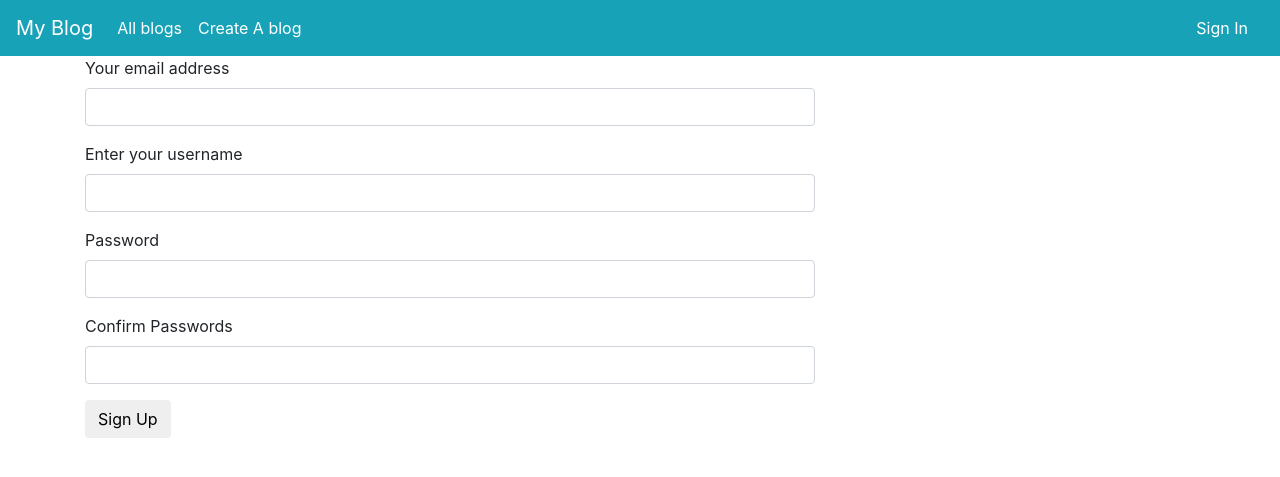
After one commit to Sieva-cmd/Myblog, a Flask app: page /authenticate/register in a window 1280 px wide. The commit adds this page. Shown: the top 477 px of the page. Run offline with Flask 2, Linux system fonts and the light colour scheme; some libraries are stand-ins or nearby versions.

Commit message:
authenticate user to login

```diff
--- a/app/auth/forms.py
+++ b/app/auth/forms.py
@@ -1,5 +1,6 @@
+from xmlrpc.client import Boolean
 from flask_wtf import FlaskForm
-from wtforms import StringField,PasswordField,SubmitField,ValidationError
+from wtforms import StringField,PasswordField,SubmitField,ValidationError,BooleanField
 from wtforms.validators import DataRequired,Email,EqualTo
 from .. models import User
 
@@ -8,6 +9,7 @@ class RegistrationForm(FlaskForm):
     email =StringField('Your email address',validators=[DataRequired(),Email()])
     username =StringField('Enter your username',validators=[DataRequired()])
     password =PasswordField('Password',validators=[DataRequired(),EqualTo('password_confirm',message='password must match')])
+    password_confirm = PasswordField('Confirm Passwords',validators = [DataRequired()])
     submit =SubmitField('Sign Up')
 
 
@@ -18,3 +20,9 @@ class RegistrationForm(FlaskForm):
     def validate_username(self,data_field):
         if User.query.filter_by(username =data_field.data).first():
             raise ValidationError('That username is taken')
+
+class LoginForm(FlaskForm):
+    email =StringField('your email address',validators=[DataRequired(),Email()])
+    password =PasswordField('password',validators=[DataRequired()])
+    remember =BooleanField('Remember Me')
+    submit =SubmitField('Sign In')
--- a/app/auth/views.py
+++ b/app/auth/views.py
@@ -1,9 +1,46 @@
-from flask import render_template
+from crypt import methods
+from flask import render_template,redirect,url_for,flash,request
 from . import auth
+from ..models import User
+from .forms import RegistrationForm,LoginForm
+from flask_login import login_user,logout_user,login_required
+from ..import db
+
+
 
 
 # authorisation views
 
-@auth.route('/login')
+@auth.route('/login',methods=["GET","POST"])
 def login():
-    return render_template('auth/login.html')
+
+    login_form =LoginForm()
+    if login_form.validate_on_submit():
+        user =User.query.filter_by(email=login_form.email.data).first()
+        if user is not None and user.verify_password(login_form.password.data):
+            login_user(user,login_form.remember.data)
+            return redirect(request.args.get('next') or url_for('main.index'))
+
+        flash('Invalid username or password')
+    title ='Blogs Login'
+    return render_template('auth/login.html',login_form=login_form,title=title)
+
+
+
+
+@auth.route('/register',methods =["GET","POST"])
+def register():
+    form =RegistrationForm()
+    if form.validate_on_submit():
+        user =User(email =form.email.data,username =form.username.data,password =form.password.data)
+        db.session.add(user)
+        db.session.commit()
+        return redirect(url_for('auth.login'))
+    return render_template('auth/register.html',registration_form =form)
+
+
+@auth.route('/logout')
+@login_required
+def logout():
+    logout_user()
+    return redirect(url_for('auth.login'))
--- /dev/null
+++ b/app/templates/auth/register.html
@@ -0,0 +1,16 @@
+{%extends 'base.html' %}
+{% import 'bootstrap/wtf.html' as wtf %}
+{% block content%}
+    <div class="container">
+        <div class="row">
+
+                <div class="col-md-8">
+                    {{wtf.quick_form(registration_form)}}
+                </div>
+
+
+
+            </div>
+        </div>
+    </div>
+{%endblock%}
--- a/app/templates/navbar.html
+++ b/app/templates/navbar.html
@@ -27,12 +27,16 @@
     </ul>
 
     <ul class="nav justify-content-end" >
+      {% if current_user.is_authenticated%}
+      <li style="color:white;padding:15px; margin-right: 20px;">{{current_user.username}}</li>
       <li class="nav-item" style="color: white;">
-        <a class="nav-link" href="#" style="color: white;">Sign Up</a>
+        <a class="nav-link" href="{{url_for('auth.logout')}} " style="color: white;">Sign Out</a>
       </li>
+      {%else%}
       <li class="nav-item">
-        <a class="nav-link" href="#" style="color: white;">Sign In</a>
+        <a class="nav-link" href="{{url_for('auth.login')}} " style="color: white;">Sign In</a>
       </li>
+      {%endif%}
     </ul>
   </div>
 </nav>
```
Also changed, not shown: app/templates/auth/login.html (+23 -0 lines).
